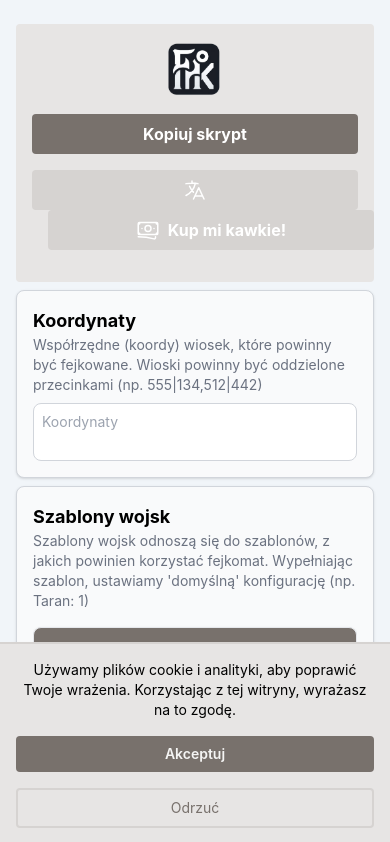
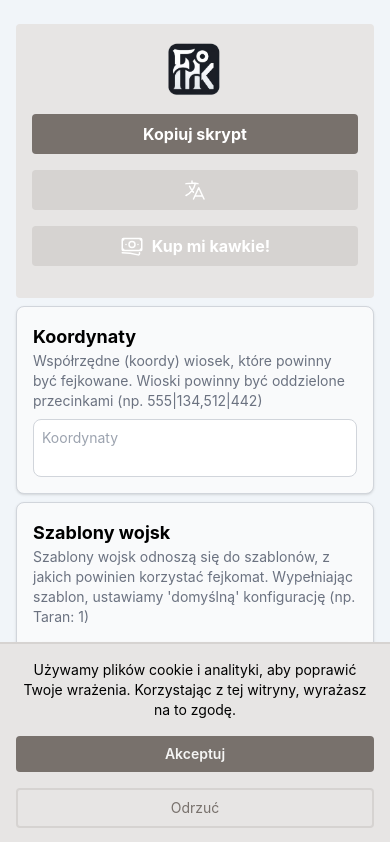
Before and after one commit to krystianslowik/Hermitowski-Fejkomat-Generator, a React (Create React App) app: page / in a window 390 px wide. Shown: the top 842 px of the page. Built offline with nearby package versions, Linux system fonts and the light colour scheme.

Commit message:
(fix) buymecoffee responsive on mobile

```diff
--- a/src/components/UI/BuyMeCoffee.tsx
+++ b/src/components/UI/BuyMeCoffee.tsx
@@ -15,7 +15,7 @@ const BuyMeACoffeeButton: React.FC = () => {
   return (
     <button
       onClick={handleClick}
-      className=" ml-4 bg-stone-300 hover:bg-stone-700 text-white font-bold py-2 px-4 rounded transition duration-300 ease-in-out mb-4 md:mb-0 w-full md:w-auto flex items-center justify-center"
+      className="bg-stone-300 hover:bg-stone-700 text-white font-bold py-2 px-4 rounded transition duration-300 ease-in-out mb-4 md:mb-0 w-full md:w-auto flex items-center justify-center md:ml-4 mt-4 md:mt-0"
     >
       <svg
         xmlns="http://www.w3.org/2000/svg"
```
